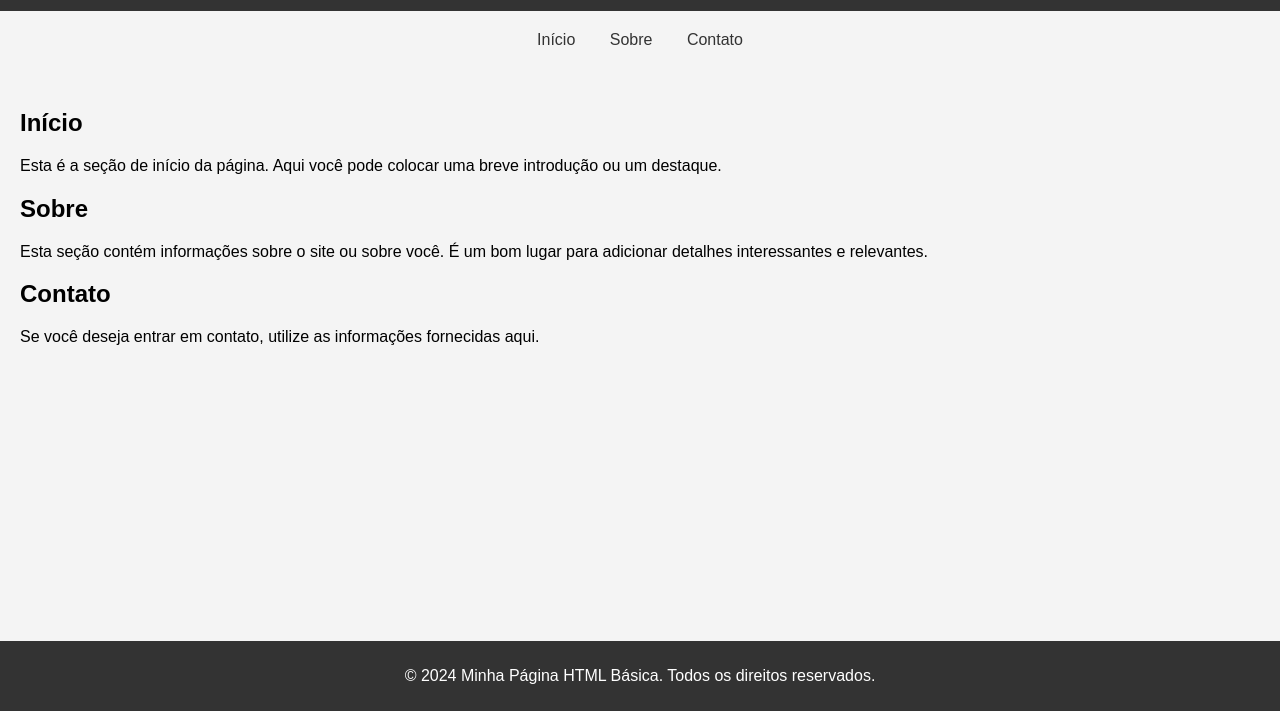
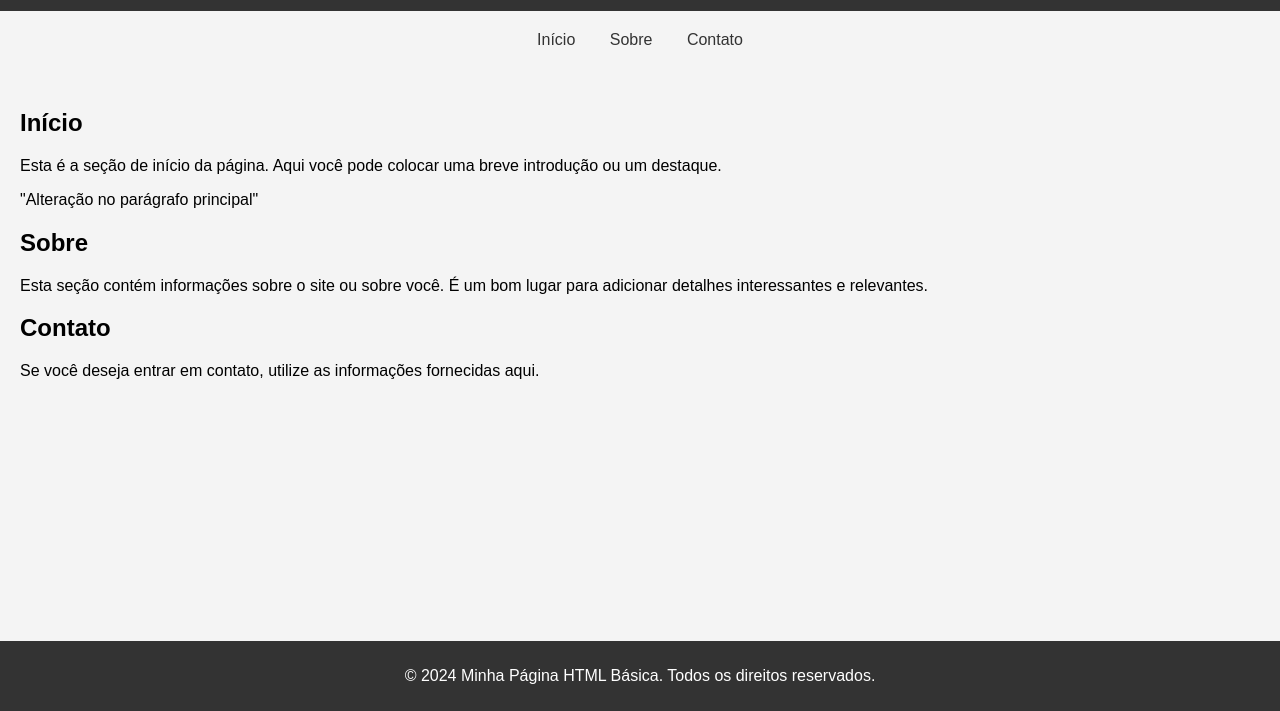
Before and after one commit to Priscila-aos/meu-projeto, a plain HTML site: page index.html in a window 1280 px wide. Shown: the part 89-800 px from the top of the page. Drawn offline with Linux system fonts and the light colour scheme.

Commit message:
Atualizando texto principal

```diff
--- a/index.html
+++ b/index.html
@@ -53,6 +53,7 @@
         <section id="inicio">
             <h2>Início</h2>
             <p>Esta é a seção de início da página. Aqui você pode colocar uma breve introdução ou um destaque.</p>
+                <p> "Alteração no parágrafo principal"</p>
         </section>
         <section id="sobre">
             <h2>Sobre</h2>
```
